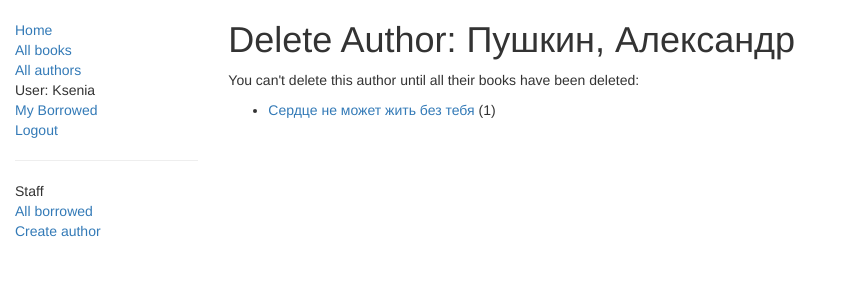
After one commit to Ksenia277/num1, a Django app: page /catalog/author/1/delete/ in a window 1280 px wide. The commit adds this page. Shown: the top 300 px of the page, without its empty margins (0-842 px from the left). Run offline with Django 4.2, Linux system fonts and the light colour scheme; a user stored in the database is signed in; data comes from the database, SQL or seed files in the repository; both versions use the stored data as it was after the commit; some libraries are stand-ins or nearby versions.

```diff
--- a/locallibrary/catalog/templates/base_generic.html
+++ b/locallibrary/catalog/templates/base_generic.html
@@ -1,15 +1,16 @@
-<!DOCTYPE html>
+<!doctype html>
 <html lang="en">
   <head>
-    {% block title %}
-      <title>Local Library</title>
-    {% endblock %}
+    {% block title %}<title>Local Library</title>{% endblock %}
     <meta charset="utf-8" />
     <meta name="viewport" content="width=device-width, initial-scale=1" />
-    <link href="https://cdn.jsdelivr.net/npm/bootstrap@5.3.2/dist/css/bootstrap.min.css"
+    <link
       rel="stylesheet"
-      integrity="sha384-T3c6CoIi6uLrA9TneNEoa7RxnatzjcDSCmG1MXxSR1GAsXEV/Dwwykc2MPK8M2HN"
-      crossorigin="anonymous">
+      href="https://maxcdn.bootstrapcdn.com/bootstrap/3.3.7/css/bootstrap.min.css" />
+    <script src="https://ajax.googleapis.com/ajax/libs/jquery/1.12.4/jquery.min.js"></script>
+    <script src="https://maxcdn.bootstrapcdn.com/bootstrap/3.3.7/js/bootstrap.min.js"></script>
+
+    <!-- Добавление дополнительного статического CSS файла -->
     {% load static %}
     <link rel="stylesheet" href="{% static 'css/styles.css' %}" />
   </head>
@@ -22,24 +23,28 @@
               <li><a href="{% url 'index' %}">Home</a></li>
               <li><a href="{% url 'books' %}">All books</a></li>
               <li><a href="{% url 'authors' %}">All authors</a></li>
-            </ul>
-            <ul class="sidebar-nav">
             {% if user.is_authenticated %}
                <li>User: {{ user.get_username }}</li>
-     <li><a href="{% url 'logout' %}?next={{ request.path }}">Logout</a></li>
+               <li><a href="{% url 'my-borrowed' %}">My Borrowed</a></li>
+               <li><a href="{% url 'logout'%}?next={{request.path}}">Logout</a></li>
              {% else %}
-     <li><a href="{% url 'login' %}?next={{ request.path }}">Login</a></li>
+               <li><a href="{% url 'login'%}?next={{request.path}}">Login</a></li>
              {% endif %}
-            </ul>>
+            </ul>
+            {% if user.is_staff %}
+            <hr>
             <ul class="sidebar-nav">
-                <li><a href="{% url 'index' %}">Home</a></li>
-                <li><a href="{% url 'books' %}">All books</a></li>
-                <li><a href="{% url 'authors' %}">All authors</a></li>
+            <li>Staff</li>
+               <li><a href="{% url 'all-borrowed' %}">All borrowed</a></li>
+            {% if perms.catalog.add_author %}
+               <li><a href="{% url 'author-create' %}">Create author</a></li>
+            {% endif %}
             </ul>
-            </ul>
+            {% endif %}
           {% endblock %}
         </div>
-        <div class="col-sm-10 ">{% block content %}{% endblock %}
+        <div class="col-sm-10 ">
+                  {% block content %}{% endblock %}
                   {% block pagination %}
                     {% if is_paginated %}
                       <div class="pagination">
@@ -56,7 +61,8 @@
                         </span>
                       </div>
                     {% endif %}
-  {% endblock %}</div>
+                  {% endblock %}
+                </div>
               </div>
             </div>
           </body>
--- /dev/null
+++ b/locallibrary/catalog/templates/catalog/author_confirm_delete.html
@@ -0,0 +1,25 @@
+{% extends "base_generic.html" %}
+
+{% block content %}
+
+<h1>Delete Author: {{ author }}</h1>
+
+{% if author.book_set.all %}
+
+<p>You can't delete this author until all their books have been deleted:</p>
+<ul>
+  {% for book in author.book_set.all %}
+    <li><a href="{% url 'book-detail' book.pk %}">{{book}}</a> ({{book.bookinstance_set.all.count}})</li>
+  {% endfor %}
+</ul>
+
+{% else %}
+<p>Are you sure you want to delete the author?</p>
+
+<form action="" method="POST">
+  {% csrf_token %}
+  <input type="submit" action="" value="Yes, delete.">
+</form>
+{% endif %}
+
+{% endblock %}
--- a/locallibrary/catalog/templates/catalog/bookinstance_list_borrowed_all.html
+++ b/locallibrary/catalog/templates/catalog/bookinstance_list_borrowed_all.html
@@ -7,7 +7,6 @@
     <ul>
 
       {% for bookinst in bookinstance_list %}
-       {% if perms.catalog.can_mark_returned %}- <a href="{% url 'renew-book-librarian' bookinst.id %}">Renew</a>{% endif %}
       <li class="{% if bookinst.is_overdue %}text-danger{% endif %}">
         <a href="{% url 'book-detail' bookinst.book.pk %}">{{ bookinst.book.title }}</a> ({{ bookinst.due_back }}) {% if user.is_staff %}- {{ bookinst.borrower }}{% endif %}
       </li>
--- a/locallibrary/catalog/urls.py
+++ b/locallibrary/catalog/urls.py
@@ -1,19 +1,29 @@
 from django.urls import path
 from . import views
+
+# urlpatterns = [
+# path('', views.index, name='index'),
+# ]
 
 urlpatterns = [
     path('', views.index, name='index'),
     path('books/', views.BookListView.as_view(), name='books'),
     path('book/<int:pk>', views.BookDetailView.as_view(), name='book-detail'),
     path('authors/', views.AuthorListView.as_view(), name='authors'),
-    path('author/<int:pk>',
-         views.AuthorDetailView.as_view(), name='author-detail'),
+    path('author/<int:pk>', views.AuthorDetailView.as_view(), name='author-detail'),
 ]
 
 urlpatterns += [
     path('mybooks/', views.LoanedBooksByUserListView.as_view(), name='my-borrowed'),
+    path('borrowed/', views.LoanedBooksAllListView.as_view(), name='all-borrowed'),
 ]
 
 urlpatterns += [
     path('book/<uuid:pk>/renew/', views.renew_book_librarian, name='renew-book-librarian'),
 ]
+
+urlpatterns += [
+    path('author/create/', views.AuthorCreate.as_view(), name='author-create'),
+    path('author/<int:pk>/update/', views.AuthorUpdate.as_view(), name='author-update'),
+    path('author/<int:pk>/delete/', views.AuthorDelete.as_view(), name='author-delete'),
+]
--- a/locallibrary/catalog/views.py
+++ b/locallibrary/catalog/views.py
@@ -1,64 +1,80 @@
 from django.shortcuts import render
-from .models import *
+from .models import Book, Author, BookInstance, Genre
 from django.views import generic
+from django.contrib.auth.mixins import LoginRequiredMixin
+from django.shortcuts import get_object_or_404
+from django.http import HttpResponseRedirect
+from django.urls import reverse
+import datetime
+from django.contrib.auth.decorators import login_required, permission_required
+from .forms import RenewBookForm
+from django.views.generic.edit import CreateView, UpdateView, DeleteView
+from django.urls import reverse_lazy
+from .models import Author
+from django.contrib.auth.mixins import PermissionRequiredMixin
 
 
 def index(request):
     num_books = Book.objects.all().count()
     num_instances = BookInstance.objects.all().count()
-
-    num_instances_available = BookInstance.objects.filter(
-    status__exact='a').count()
+    # Доступные книги (статус = 'a')
+    num_instances_available = BookInstance.objects.filter(status__exact='a').count()
     num_authors = Author.objects.count()
 
+    # Number of visits to this view, as counted in the session variable.
     num_visits = request.session.get('num_visits', 0)
     request.session['num_visits'] = num_visits + 1
 
+    # Отрисовка HTML-шаблона index.html с данными внутри
+    # переменной контекста context
     return render(
-    request,
-    'index.html',
-    context={'num_books': num_books, 'num_instances': num_instances,
-    'num_instances_available': num_instances_available, 'num_authors': num_authors,
-    'num_visits': num_visits},
-)
+        request,
+        'index.html',
+        context={'num_books': num_books, 'num_instances': num_instances,
+                 'num_instances_available': num_instances_available,
+                 'num_authors': num_authors, 'num_visits': num_visits},
+    )
+
 
 class BookListView(generic.ListView):
     model = Book
     paginate_by = 10
 
+
 class BookDetailView(generic.DetailView):
     model = Book
 
+
 class AuthorListView(generic.ListView):
     model = Author
-    paginate_by = 10
+
 
 class AuthorDetailView(generic.DetailView):
     model = Author
 
-from django.contrib.auth.mixins import LoginRequiredMixin
 
-class LoanedBooksByUserListView(LoginRequiredMixin,generic.ListView):
-    """Generic class-based view listing books on loan to current user."""
+class LoanedBooksByUserListView(LoginRequiredMixin, generic.ListView):
+    """
+    Generic class-based view listing books on loan to current user.
+    """
     model = BookInstance
     template_name = 'catalog/bookinstance_list_borrowed_user.html'
     paginate_by = 10
 
     def get_queryset(self):
-        return (
-            BookInstance.objects.filter(borrower=self.request.user)
-            .filter(status__exact='o')
-            .order_by('due_back')
-        )
+        return BookInstance.objects.filter(borrower=self.request.user).filter(status__exact='o').order_by('due_back')
 
-import datetime
 
-from django.contrib.auth.decorators import login_required, permission_required
-from django.shortcuts import get_object_or_404
-from django.http import HttpResponseRedirect
-from django.urls import reverse
+class LoanedBooksAllListView(PermissionRequiredMixin, generic.ListView):
+    """Generic class-based view listing all books on loan. Only visible to users with can_mark_returned permission."""
+    model = BookInstance
+    permission_required = 'catalog.can_mark_returned'
+    template_name = 'catalog/bookinstance_list_borrowed_all.html'
+    paginate_by = 10
 
-from catalog.forms import RenewBookForm
+    def get_queryset(self):
+        return BookInstance.objects.filter(status__exact='o').order_by('due_back')
+
 
 @login_required
 @permission_required('catalog.can_mark_returned', raise_exception=True)
@@ -81,7 +97,7 @@ def renew_book_librarian(request, pk):
             # redirect to a new URL:
             return HttpResponseRedirect(reverse('all-borrowed'))
 
-    # If this is a GET (or any other method) create the default form.
+    # If this is a GET (or any other method) create the default form
     else:
         proposed_renewal_date = datetime.date.today() + datetime.timedelta(weeks=3)
         form = RenewBookForm(initial={'renewal_date': proposed_renewal_date})
@@ -92,3 +108,32 @@ def renew_book_librarian(request, pk):
     }
 
     return render(request, 'catalog/book_renew_librarian.html', context)
+
+
+class AuthorCreate(PermissionRequiredMixin, CreateView):
+    model = Author
+    fields = ['first_name', 'last_name', 'date_of_birth', 'date_of_death']
+    initial = {'date_of_death': '11/11/2023'}
+    permission_required = 'catalog.add_author'
+
+
+class AuthorUpdate(PermissionRequiredMixin, UpdateView):
+    model = Author
+    # Not recommended (potential security issue if more fields added)
+    fields = '__all__'
+    permission_required = 'catalog.change_author'
+
+
+class AuthorDelete(PermissionRequiredMixin, DeleteView):
+    model = Author
+    success_url = reverse_lazy('authors')
+    permission_required = 'catalog.delete_author'
+
+    def form_valid(self, form):
+        try:
+            self.object.delete()
+            return HttpResponseRedirect(self.success_url)
+        except Exception as e:
+            return HttpResponseRedirect(
+                reverse("author-delete", kwargs={"pk": self.object.pk})
+            )
```
Also changed, not shown: locallibrary/catalog/forms.py (+2 -8 lines), locallibrary/catalog/templates/catalog/author_detail.html (+6 -1 lines), locallibrary/catalog/templates/catalog/author_form.html (added, +11 -0 lines), locallibrary/catalog/models.py (line endings or trailing spaces), locallibrary/db.sqlite3. Lines whose indentation alone changed are shown as unchanged.
